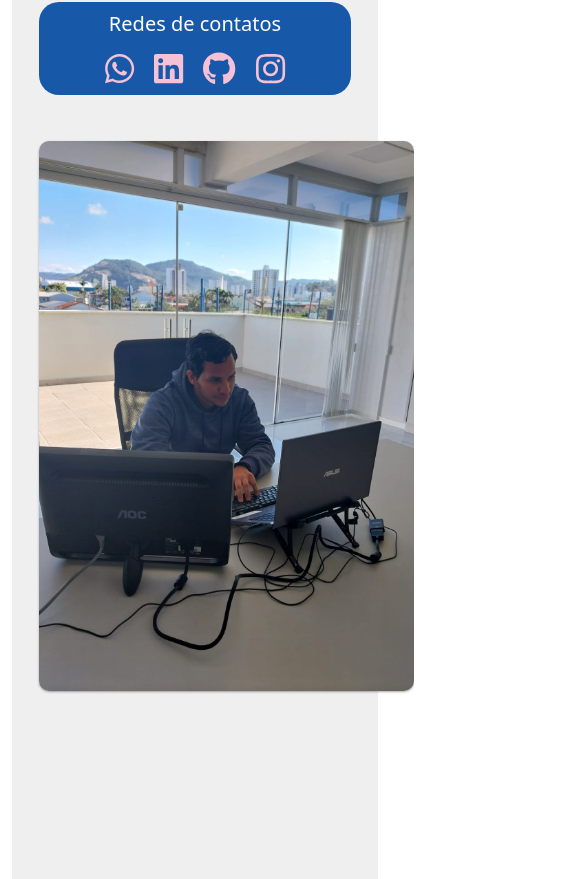
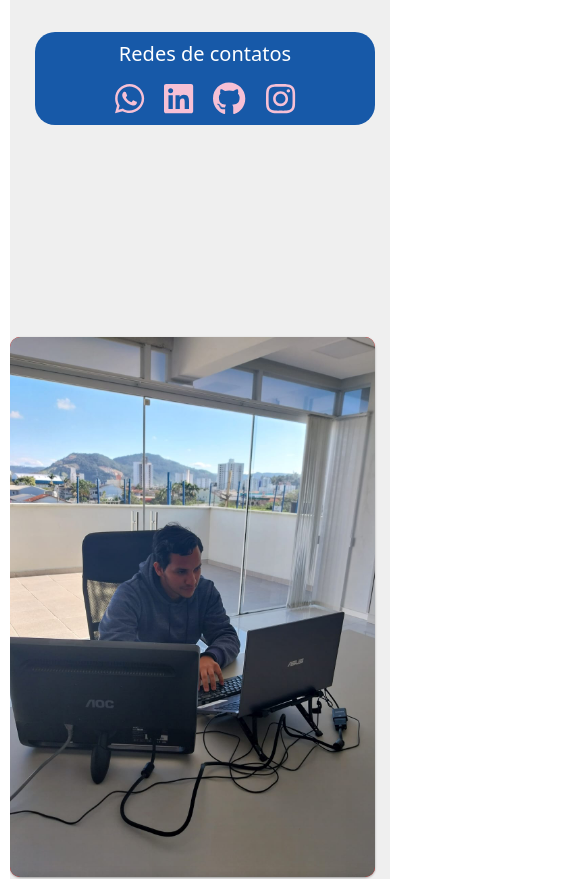
Before and after one commit to Darlison1398/carta-profissional, a React (Vite) app: page / in a window 390 px wide. Shown: the part 796-1675 px from the top of the page, 575 px wide, since content can reach past the window. Built offline with nearby package versions, Linux system fonts and the light colour scheme.

Commit message:
Atualizado 04-02-2024

```diff
--- a/package.json
+++ b/package.json
@@ -15,9 +15,11 @@
     "@fortawesome/free-solid-svg-icons": "^6.5.1",
     "@fortawesome/react-fontawesome": "^0.2.0",
     "bootstrap": "^5.3.2",
+    "gsap": "^3.12.5",
     "react": "^18.2.0",
     "react-bootstrap": "^2.9.1",
-    "react-dom": "^18.2.0"
+    "react-dom": "^18.2.0",
+    "react-icons": "^5.0.1"
   },
   "devDependencies": {
     "@types/react": "^18.2.37",
--- a/src/App.css
+++ b/src/App.css
@@ -2,6 +2,7 @@ body{
     /*background-color: rgb(37, 11, 50);*/
     /*background-color: #D9D9D9;*/
     background-color: #FFF;
+    overflow-x: hidden;
 }
 
 /* VARIÁVEIS DE USO GERAL *************************************/
@@ -16,10 +17,6 @@ h3, h4{
     color: #222e5b;
 }
 /**************************************************************/
-
-
-
-
 
 .container-nav{
     display: flex;
@@ -70,6 +67,8 @@ h5{
 .item{
     margin: 10px;
     border-radius: 10px;
+    opacity: 0;
+    transform: translateX(200px);
 }
 
 .cont-icon{
@@ -100,6 +99,8 @@ h5{
     align-items: center;
     text-align: center;
     border-radius: 20px;
+    opacity: 0;
+    transform: translateY(180px);
 }
 
 
@@ -125,6 +126,8 @@ h5{
     display: flex;
     flex-direction: column;
     justify-content: space-between;
+    transform: translateX(-400px);
+    opacity: 0;
 }
 
 .project h5 {
@@ -147,16 +150,30 @@ h5{
     font-weight: 600;
 }
 
-
 /*  ZAP   **************************/
 .btn-zap{
     height: 70px;
     background-color: #1759a8;
     color: #FFF;
     border-radius: 20px;
+    margin-top: 1em;
     font-size: 16pt;
     border:none;
     padding: 15px;
+    transform: translateY(0px);
+    animation: float 5s ease-in-out infinite;
+}
+
+@keyframes float {
+    0% {
+        transform: translateY(0px);
+    }
+    50% {
+        transform: translateY(-20px);
+    }
+    100% {
+        transform: translateY(0px);
+    }
 }
 
 #icon-zap{
@@ -386,10 +403,113 @@ h5{
 
 /****************  FIM   ******************/
 
-
-
-
 /** footer */
 .container-footer p{
     margin: 10px 0;
 }
+
+
+
+/***************    RESPONSIVIDADE   ***************/
+@media (max-width: 600px) {
+    body {
+        margin: 0;
+        padding: 0;
+        overflow-x: 'hidden';
+        box-sizing: border-box;
+    }
+    .container {
+        margin: 5px;
+        padding: 5px;
+        width: 100%;
+        overflow-x: 'hidden';
+        box-sizing: border-box;
+    }
+
+    /*   header */
+    .header-navbar{
+        width: 100%;
+        overflow-x: 'hidden';
+        box-sizing: border-box;
+    }
+
+
+
+
+
+    .cont-start {
+        width: 100%;
+        overflow-x: hidden;
+    }
+
+    .cont-start .row {
+        width: auto;
+    }
+
+    /*   foto  */
+    .container-photo {
+        padding: 0;
+        margin-top: 2em;
+        width: 100%;
+        text-align: center;
+        justify-content: center;
+        display: flex;
+        flex-direction: column;
+        align-items: center;
+        margin-left: -10px;
+        overflow-x: 'hidden';
+        box-sizing: border-box;
+    }
+
+    figure {
+        display: flex;
+        align-items: center;
+        justify-content: center;
+        width: 365px;
+        min-width: 365px;
+        height: 540px;
+        overflow: hidden;
+      }
+
+    /* hard skills */
+    .skills{
+        width: 100%;
+        gap: .5em;
+        justify-content: center;
+        flex-wrap: wrap;
+    }
+
+    .sk{
+        margin-top: 1em;
+        width: 90%;
+        height: auto;
+    }
+
+    #icone{
+        font-size: 25pt;
+        color: #f7308c;
+    }
+
+    /* texto hard skills */
+    .text-habilits{
+        padding: 10px;
+    }
+    .text-hard{
+        padding: 10px;
+    }
+
+
+    /*  Portfólio */
+    .container-box {
+        justify-content: center;
+        align-items: center;
+        display: flex;
+        flex-direction: column;
+        gap: 30px;
+    }
+    .project{
+        margin-top: .5em;
+    }
+
+
+}
--- a/src/components/main/Main.jsx
+++ b/src/components/main/Main.jsx
@@ -6,6 +6,7 @@ import Read from "./components/Read";
 import Portfolio from "./components/Portfolio";
 //import Usuals from "./components/Usuals";
 import Zap from "./components/Zap";
+
 
 function Main() {
     return(
--- a/src/components/main/components/ContainerStart.jsx
+++ b/src/components/main/components/ContainerStart.jsx
@@ -7,12 +7,24 @@ function ContainerStart() {
     const mr = {marginTop: '1em',
     backgroundColor: '#efefef',
     justifyContent: 'center',
-    textAlign: 'center'
+    textAlign: 'center',
+    overflowX: 'hidden',
+    boxSizing: 'border-box',
     };
+
+    const rowStyle = {
+        display: 'flex',
+        flexWrap: 'wrap', // Permite que os itens se ajustem à largura da tela
+        alignItems: 'center',
+        justifyContent: 'center',
+        overflowX: 'hidden'
+    };
+
     const bb = { marginBottom: '1em',};
+
     return(
-        <div className="container mx-auto" style={mr}>
-            <div className="row d-flex align-items-center justify-content-center justify-content-between">
+        <div className="container mx-auto cont-start" style={mr}>
+            <div className="row d-flex align-items-center justify-content-center justify-content-between" style={rowStyle}>
                 <div className="col-md-5">
                     <div className="box-cont d-flex flex-column justify-content-between">
                          <div style={bb} className="mb-auto">
@@ -24,7 +36,7 @@ function ContainerStart() {
                     </div>
                 </div>
 
-                <div className="col-md-5 photo">
+                <div className="col-md-5">
                     <Photo/>
                 </div>
             </div>
--- a/src/components/main/components/Habilits.jsx
+++ b/src/components/main/components/Habilits.jsx
@@ -1,3 +1,4 @@
+import { useLayoutEffect } from "react";
 import React from 'react';
 import hTmlImage from '../../../assets/icons/html.png';
 import csS3 from '../../../assets/icons/css-3.png';
@@ -12,8 +13,32 @@ import nodeI from '../../../assets/icons/nodejs.png';
 import gitI from '../../../assets/icons/git.png';
 import gitHI from '../../../assets/icons/github.png';
 import figI from '../../../assets/icons/figma.png';
+import {gsap} from "gsap";
+import {ScrollTrigger} from "gsap/ScrollTrigger";
 
 function Habilits() {
+
+
+    gsap.registerPlugin(ScrollTrigger);
+    useLayoutEffect( () => {
+        gsap.to(".item", {
+            x:0,
+            opacity: 1,
+            scrollTrigger: {
+                trigger: ".item",
+                //markers:true,
+                start: "top 650px",
+                end: "bottom 500px",
+                scrub: true,
+            }
+        })
+
+        return () => {
+            gsap.killTweensOf(".item")
+        }
+    }, []);
+
+
 
     return (
         <div className="container text-center mt-5" id='container'>
--- a/src/components/main/components/Photo.jsx
+++ b/src/components/main/components/Photo.jsx
@@ -1,17 +1,38 @@
-import React from 'react';
+import React, { useState, useEffect } from 'react';
 import euImage from '../../../assets/img/eu.jpeg';
 
-// Agora você pode usar a variável euImage para a referência à imagem.
+function Photo() {
 
-function Photo() {
-   // const photo = {whidth: '400px', height: '500px'}
+
+    const [windowWidth, setWindowWidth] = useState(window.innerWidth);
+
+    useEffect(() => {
+        // Atualizar a largura da tela quando a janela for redimensionada
+        const handleResize = () => {
+            setWindowWidth(window.innerWidth);
+        };
+
+        // Adicionar ouvinte de redimensionamento
+        window.addEventListener('resize', handleResize);
+
+        // Remover o ouvinte ao desmontar o componente
+        return () => {
+            window.removeEventListener('resize', handleResize);
+        };
+    }, []);
+
+    const isSmallScreen = windowWidth <= 600;
+
+    const photoStyle = {
+        marginLeft: isSmallScreen ? 'auto' : '40px', backgroundColor: 'red',
+    };
+
+
+
 
     return (
         <div className="container-photo">
-            {/*<div className="main-ft">
-                <img src={euImage} alt="Darlison Silva" style={photo} />
-            </div>*/}
-            <figure class="image-block">
+            <figure class="image-block ml-auto" style={photoStyle}>
             	<img src={euImage} alt="Darlison Silva" />
             	<figcaption>
                     <p>
--- a/src/components/main/components/Portfolio.jsx
+++ b/src/components/main/components/Portfolio.jsx
@@ -1,8 +1,33 @@
+import { useLayoutEffect } from "react";
 import React from "react";
 import { FontAwesomeIcon } from '@fortawesome/react-fontawesome';
 import { faArrowRight } from '@fortawesome/free-solid-svg-icons';
+import {gsap} from "gsap";
+import {ScrollTrigger} from "gsap/ScrollTrigger";
 
 function Portfolio() {
+
+
+    gsap.registerPlugin(ScrollTrigger);
+    useLayoutEffect( () => {
+        gsap.to(".project", {
+            x:0,
+            opacity: 1,
+            scrollTrigger: {
+                trigger: ".project",
+                //markers:true,
+                start: "top 400px",
+                end: "botton 200px",
+                scrub: true,
+            }
+        })
+
+        return () => {
+            gsap.killTweensOf(".project")
+        }
+    }, []);
+
+
     return (
         <div className="container mt-5">
             <h3 className="text-center">Portfólio pessoal</h3>
--- a/src/components/main/components/Read.jsx
+++ b/src/components/main/components/Read.jsx
@@ -3,7 +3,7 @@ import React from "react";
 function Read() {
     return (
         <div className="container mt-5">
-            <p>
+            <p className="text-hard">
                 Sou um profissional com habilidades sólidas em comunicação oral e escrita,
                 inglês intermediário e facilidade com tecnologia. Minha experiência em
                 trabalho em equipe e adaptabilidade foi adquirida em projetos colaborativos,
--- a/src/components/main/components/Resume.jsx
+++ b/src/components/main/components/Resume.jsx
@@ -5,7 +5,7 @@ function Resume() {
     return (
         <div className="container mt-5">
             <h3 className="text-center">Resumo profissional</h3>
-            <p className="">
+            <p className="text-habilits">
                 Como profissional de tecnologia, possuo uma sólida experiência em desenvolvimento
                 web, tanto no front-end quanto no back-end. Ao longo da minha trajetória, já
                 concebi e implementei diversos projetos pessoais, incluindo landing pages, sites
```
Also changed, not shown: src/components/header/Navbar_header.jsx (+6 -2 lines), src/components/main/components/HardSkills.jsx (+21 -15 lines), src/components/main/components/Zap.jsx (+27 -2 lines), 1 other file (tests, documents, lock files or other folders).
